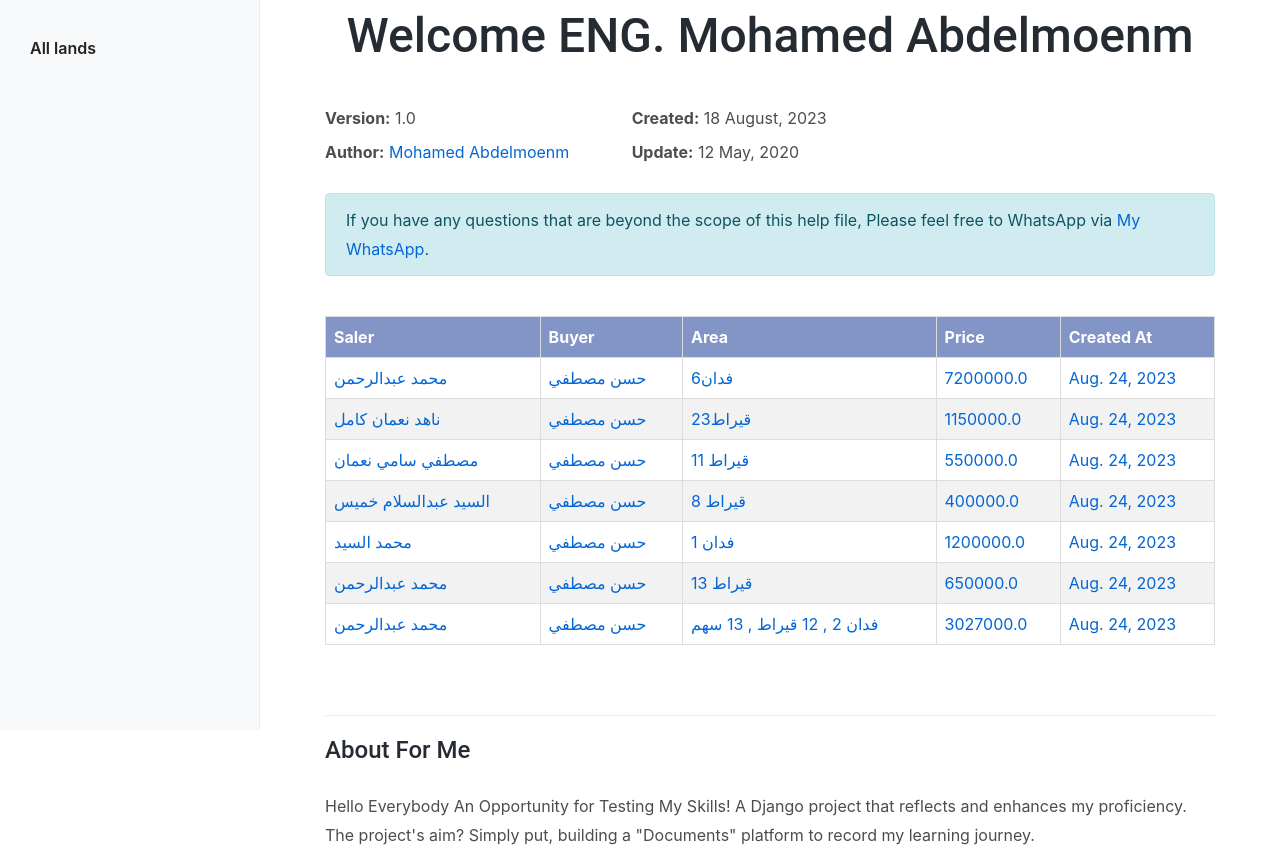
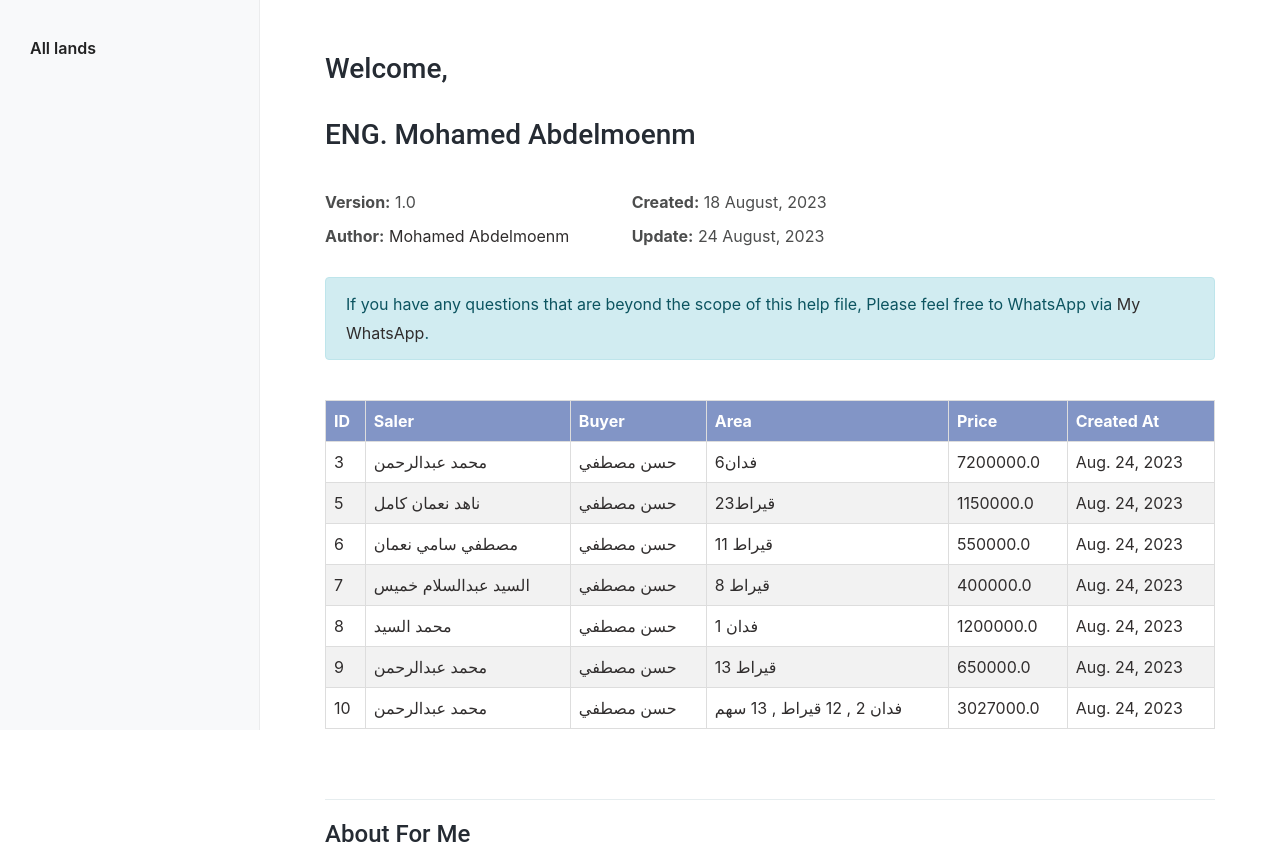
Before and after one commit to Mohamed00Abdelmonem/Dj-Measure-Acreage, a Django app: page / in a window 1280 px wide. Shown: the part 70-917 px from the top of the page. Run offline with Django 4.2, Linux system fonts and the light colour scheme; data comes from the database, SQL or seed files in the repository; both versions use the stored data as it was after the commit; some libraries are stand-ins or nearby versions.

Commit message:
add data new

```diff
--- a/app/templates/app/index.html
+++ b/app/templates/app/index.html
@@ -2,7 +2,11 @@
 
 {% block body %}
 
-
+<style>
+  a{
+    color: rgb(48, 45, 45);
+  }
+</style>
 
 
 
@@ -34,8 +38,11 @@
     ============================ -->
     <div class="idocs-content">
       <div class="container">
+       <br>
+       <br>
 
-        <h1>Welcome ENG. Mohamed Abdelmoenm</h1>
+        <h3>Welcome, </h3>
+           <h3>ENG. Mohamed Abdelmoenm</h1>
 
 
         <div class="row">
@@ -48,7 +55,7 @@
           <div class="col-sm-6 col-lg-4">
             <ul class="list-unstyled">
               <li><strong class="font-weight-700">Created:</strong> 18 August, 2023</li>
-              <li><strong>Update:</strong> 12 May, 2020</li>
+              <li><strong>Update:</strong> 24 August, 2023</li>
             </ul>
           </div>
         </div>
@@ -59,6 +66,7 @@
 <table>
   <thead>
     <tr>
+      <th>ID</th>
       <th>Saler</th>
       <th>Buyer</th>
       <th>Area</th>
@@ -70,6 +78,7 @@
     {% for land in objects %}
 
     <tr>
+      <td><a href="{% url 'land_detail' land.id%}">{{land.id}}</a></td>
       <td><a href="{% url 'land_detail' land.id%}">{{land.name_saler}}</a></td>
       <td><a href="{% url 'land_detail' land.id%}">{{land.name_buyer}}</a></td>
       <td><a href="{% url 'land_detail' land.id%}">{{land.area}}</a></td>
--- a/app/templates/app/land_detail.html
+++ b/app/templates/app/land_detail.html
@@ -58,7 +58,7 @@
       <div class="container">
 
         <h4 class="alert alert-info" style="text-align: center; margin-top: 50px;">Welcome,  {{object.name_saler}}
-          in my wesite </h4>
+          in my website </h4>
 
 
         <div class="row">
--- a/app/templates/base.html
+++ b/app/templates/base.html
@@ -122,6 +122,7 @@ a {
         }
         a {
             text-decoration: none;
+
         }
         tbody tr:hover {
             background-color: #909ce1;
```
Also changed, not shown: db.sqlite3.
